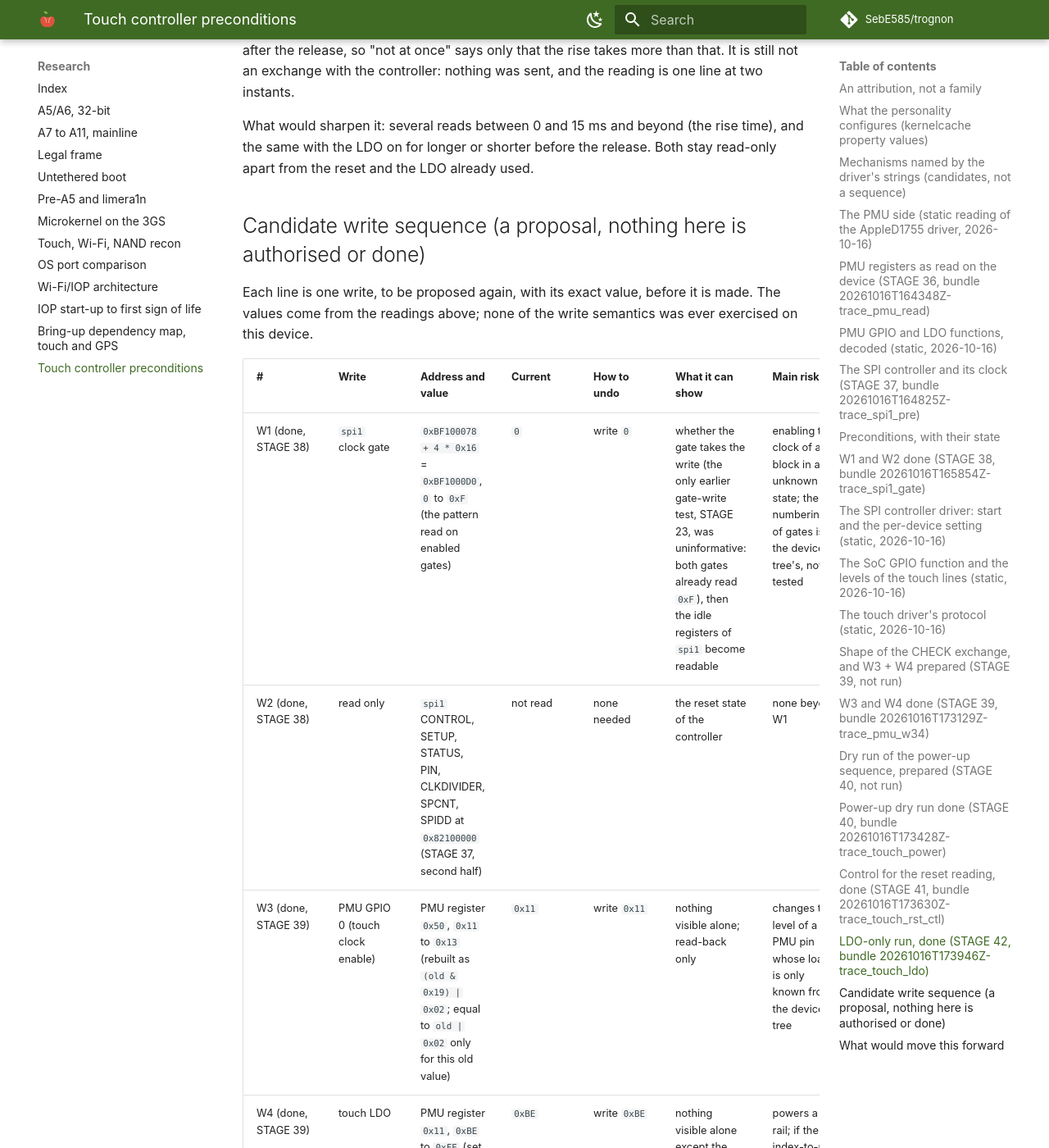
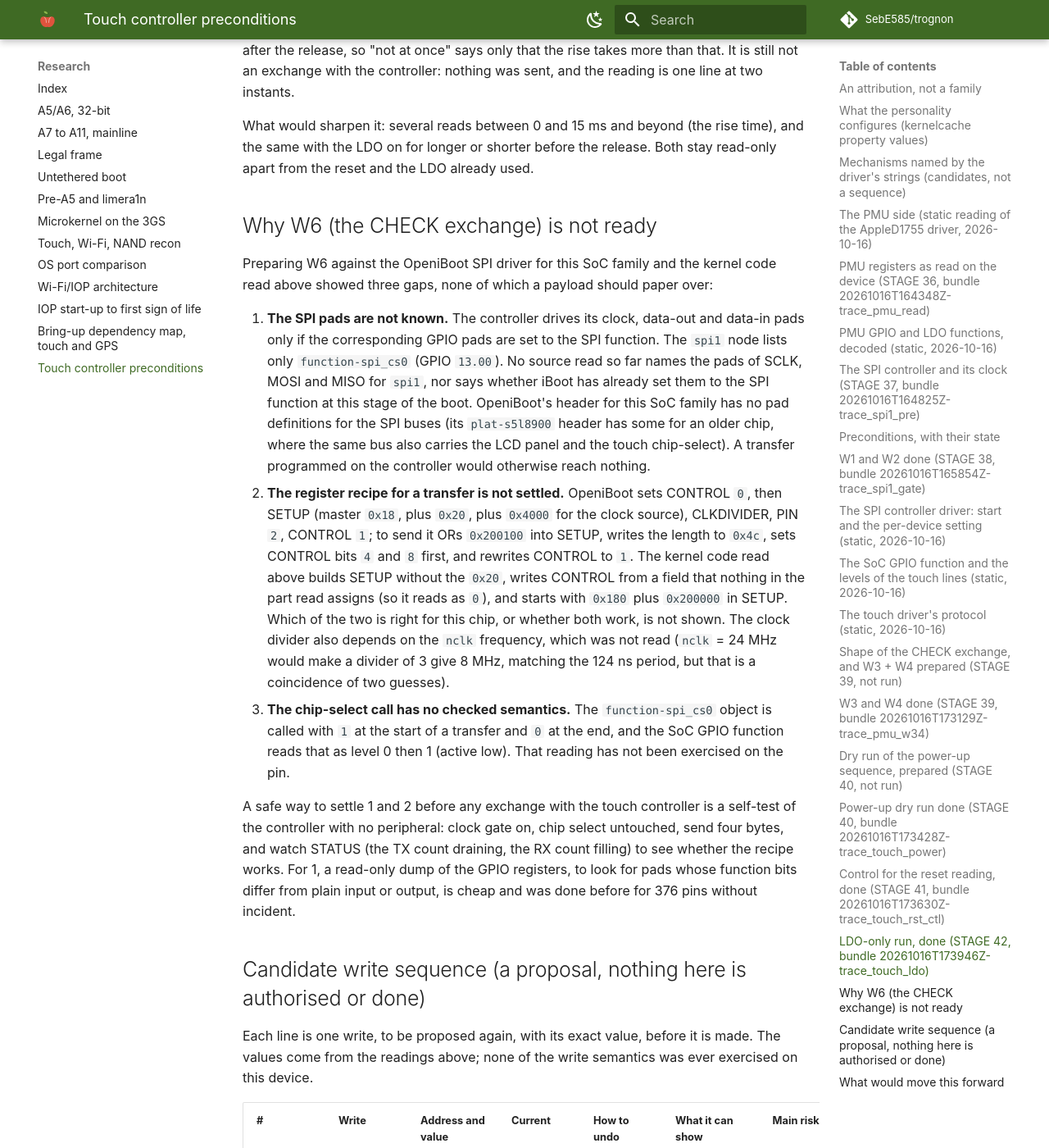
Before and after one commit to SebE585/trognon, an MkDocs documentation site: the page built from docs/research/2026-10-16-touch-n88-preconditions.md, in a window 1280 px wide and 1400 px high, scrolled down 17512 px. Shown: the whole window at 82% size. Built offline with MkDocs 1.6.1 and Material for MkDocs 9.7.7, drawn with Linux system fonts in a browser that asks for light colours; comment, search, counter and statistics services are not loaded; some of the changed text lies outside the part shown.

Commit message:
research: W6 is blocked, the SPI pads, the transfer recipe and the chip-select semantics are not settled

```diff
--- a/docs/research/2026-10-16-touch-n88-preconditions.md
+++ b/docs/research/2026-10-16-touch-n88-preconditions.md
@@ -527,6 +527,30 @@ the reading is one line at two instants.
 What would sharpen it: several reads between 0 and 15 ms and beyond (the rise time), and the same with the LDO on for longer or shorter before the
 release. Both stay read-only apart from the reset and the LDO already used.
 
+## Why W6 (the CHECK exchange) is not ready
+
+Preparing W6 against the OpeniBoot SPI driver for this SoC family and the kernel code read above showed three gaps, none of which a
+payload should paper over:
+
+1. **The SPI pads are not known.** The controller drives its clock, data-out and data-in pads only if the corresponding GPIO pads are
+   set to the SPI function. The `spi1` node lists only `function-spi_cs0` (GPIO `13.00`). No source read so far names the pads of
+   SCLK, MOSI and MISO for `spi1`, nor says whether iBoot has already set them to the SPI function at this stage of the boot. OpeniBoot's
+   header for this SoC family has no pad definitions for the SPI buses (its `plat-s5l8900` header has some for an older chip, where the
+   same bus also carries the LCD panel and the touch chip-select). A transfer programmed on the controller would otherwise reach nothing.
+2. **The register recipe for a transfer is not settled.** OpeniBoot sets CONTROL `0`, then SETUP (master `0x18`, plus `0x20`, plus
+   `0x4000` for the clock source), CLKDIVIDER, PIN `2`, CONTROL `1`; to send it ORs `0x200100` into SETUP, writes the length to `0x4c`, sets
+   CONTROL bits `4` and `8` first, and rewrites CONTROL to `1`. The kernel code read above builds SETUP without the `0x20`, writes
+   CONTROL from a field that nothing in the part read assigns (so it reads as `0`), and starts with `0x180` plus `0x200000` in SETUP. Which
+   of the two is right for this chip, or whether both work, is not shown. The clock divider also depends on the `nclk` frequency, which was not
+   read (`nclk` = 24 MHz would make a divider of 3 give 8 MHz, matching the 124 ns period, but that is a coincidence of two guesses).
+3. **The chip-select call has no checked semantics.** The `function-spi_cs0` object is called with `1` at the start of a transfer and `0`
+   at the end, and the SoC GPIO function reads that as level 0 then 1 (active low). That reading has not been exercised on the pin.
+
+A safe way to settle 1 and 2 before any exchange with the touch controller is a self-test of the controller with no peripheral: clock gate on,
+chip select untouched, send four bytes, and watch STATUS (the TX count draining, the RX count filling) to see whether the recipe works. For 1,
+a read-only dump of the GPIO registers, to look for pads whose function bits differ from plain input or output, is cheap and was done before for
+376 pins without incident.
+
 ## Candidate write sequence (a proposal, nothing here is authorised or done)
 
 Each line is one write, to be proposed again, with its exact value, before it is made. The values
@@ -539,7 +563,7 @@ come from the readings above; none of the write semantics was ever exercised on
 | W3 (done, STAGE 39) | PMU GPIO 0 (touch clock enable) | PMU register `0x50`, `0x11` to `0x13` (rebuilt as `(old & 0x19) | 0x02`; equal to `old | 0x02` only for this old value) | `0x11` | write `0x11` | nothing visible alone; read-back only | changes the level of a PMU pin whose load is only known from the device tree |
 | W4 (done, STAGE 39) | touch LDO | PMU register `0x11`, `0xBE` to `0xFE` (set bit `0x40`), read-modify-write | `0xBE` | write `0xBE` | nothing visible alone except the read-back and possibly the controller's behaviour on SPI | powers a rail; if the index-to-rail reading is wrong, a different rail is switched |
 | W5 (done in the dry run, STAGE 40) | reset line | SoC GPIO `14.01` released (logical 0, which the descriptor reads as level 1, or high impedance as the personality's flag suggests), then the driver's delay (`0xf`, unit unknown) | level `0` (asserted by the reading) | drive low again | a change on SPI/attention if the controller starts | the polarity rests on a code reading; the unit of the delay is unknown |
-| W6 | first SPI exchange | the CHECK packet `05 00 00 06` (reply first byte `0xD0` = bootloader), `spi1` registers, chip select `13.00`; if the `reg` reading above holds, word size 8 and a period of about 124 ns | n/a | n/a | any answer | requires the controller's register layout confirmed on this chip (CLKDIVIDER and PIN undecoded), the `reg` inference confirmed, and the bootloader protocol |
+| W6 (blocked: see "Why W6 is not ready") | first SPI exchange | the CHECK packet `05 00 00 06` (reply first byte `0xD0` = bootloader), `spi1` registers, chip select `13.00`; if the `reg` reading above holds, word size 8 and a period of about 124 ns | n/a | n/a | any answer | requires the controller's register layout confirmed on this chip (CLKDIVIDER and PIN undecoded), the `reg` inference confirmed, and the bootloader protocol |
 
 The order that keeps the risk lowest is W1 and then W2, and stopping to read the result before
 anything touches the PMU. The PMU writes (W3, W4) follow the driver's apparent order of power first
```
